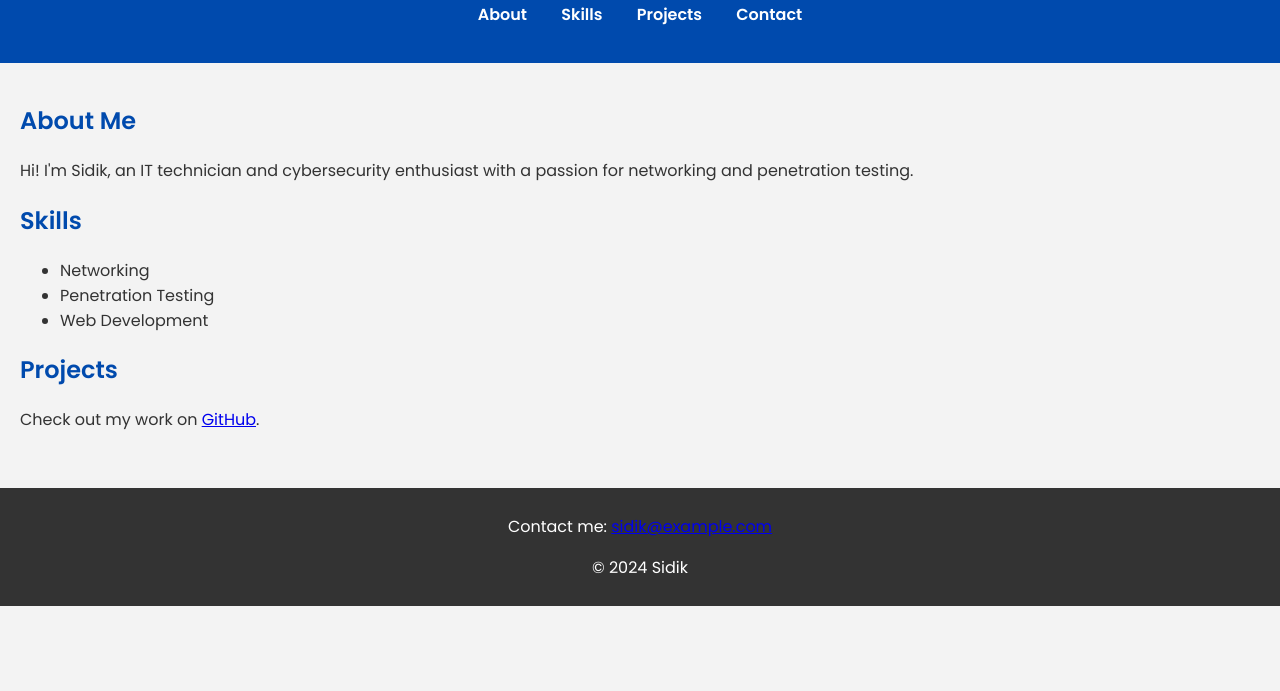
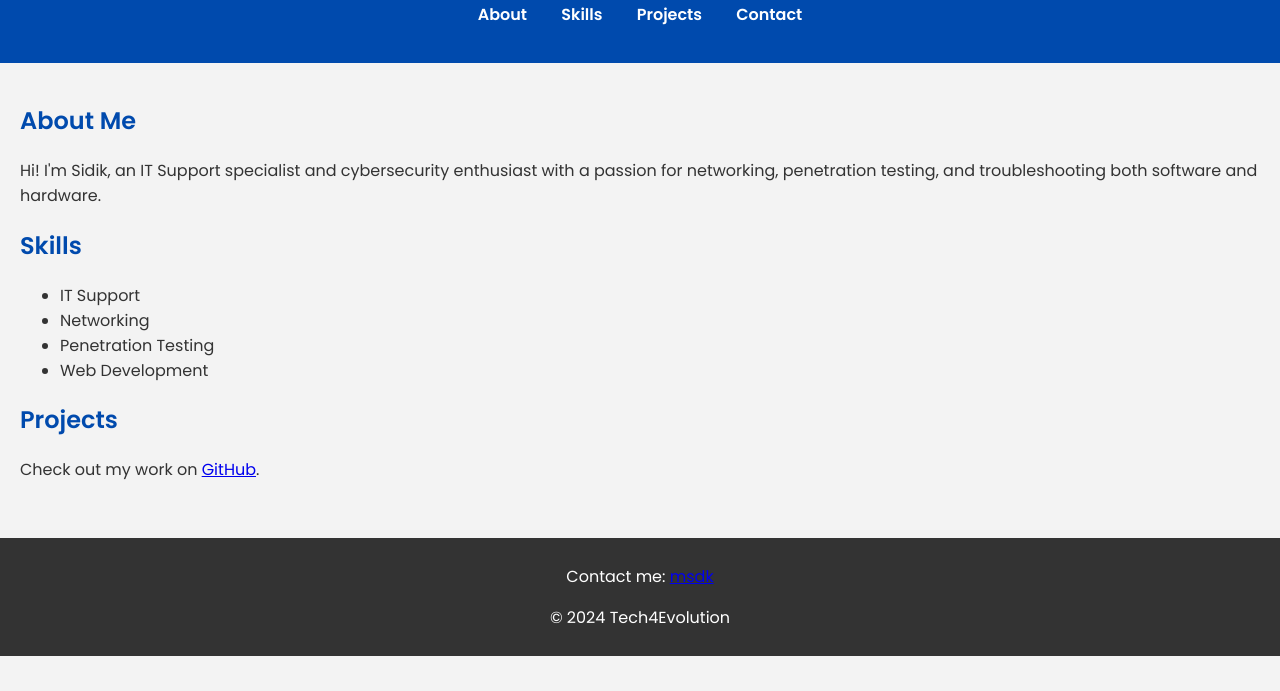
Before and after one commit to msdk29/msdk, a plain HTML site: page index.html in a window 1280 px wide. Shown: the part 109-800 px from the top of the page. Drawn offline with Linux system fonts and the light colour scheme.

Commit message:
Update index.html

```diff
--- a/index.html
+++ b/index.html
@@ -24,12 +24,13 @@
   <main>
     <section id="about">
       <h2>About Me</h2>
-      <p>Hi! I'm Sidik, an IT technician and cybersecurity enthusiast with a passion for networking and penetration testing.</p>
+      <p>Hi! I'm Sidik, an IT Support specialist and cybersecurity enthusiast with a passion for networking, penetration testing, and troubleshooting both software and hardware.</p>
     </section>
 
     <section id="skills">
       <h2>Skills</h2>
       <ul>
+        <li>IT Support</li>
         <li>Networking</li>
         <li>Penetration Testing</li>
         <li>Web Development</li>
@@ -38,13 +39,13 @@
 
     <section id="projects">
       <h2>Projects</h2>
-      <p>Check out my work on <a href="https://github.com/msdk29" target="_blank">GitHub</a>.</p>
+      <p>Check out my work on <a href="https://github.com/msdk" target="_blank">GitHub</a>.</p>
     </section>
   </main>
 
   <footer>
-    <p>Contact me: <a href="mailto:muhamadsidik.work@gmail.com">sidik@example.com</a></p>
-    <p>&copy; 2024 Sidik</p>
+    <p>Contact me: <a href="mailto:muhamadsidik.work@gmail.com">msdk</a></p>
+    <p>&copy; 2024 Tech4Evolution</p>
   </footer>
 </body>
 </html>
```
